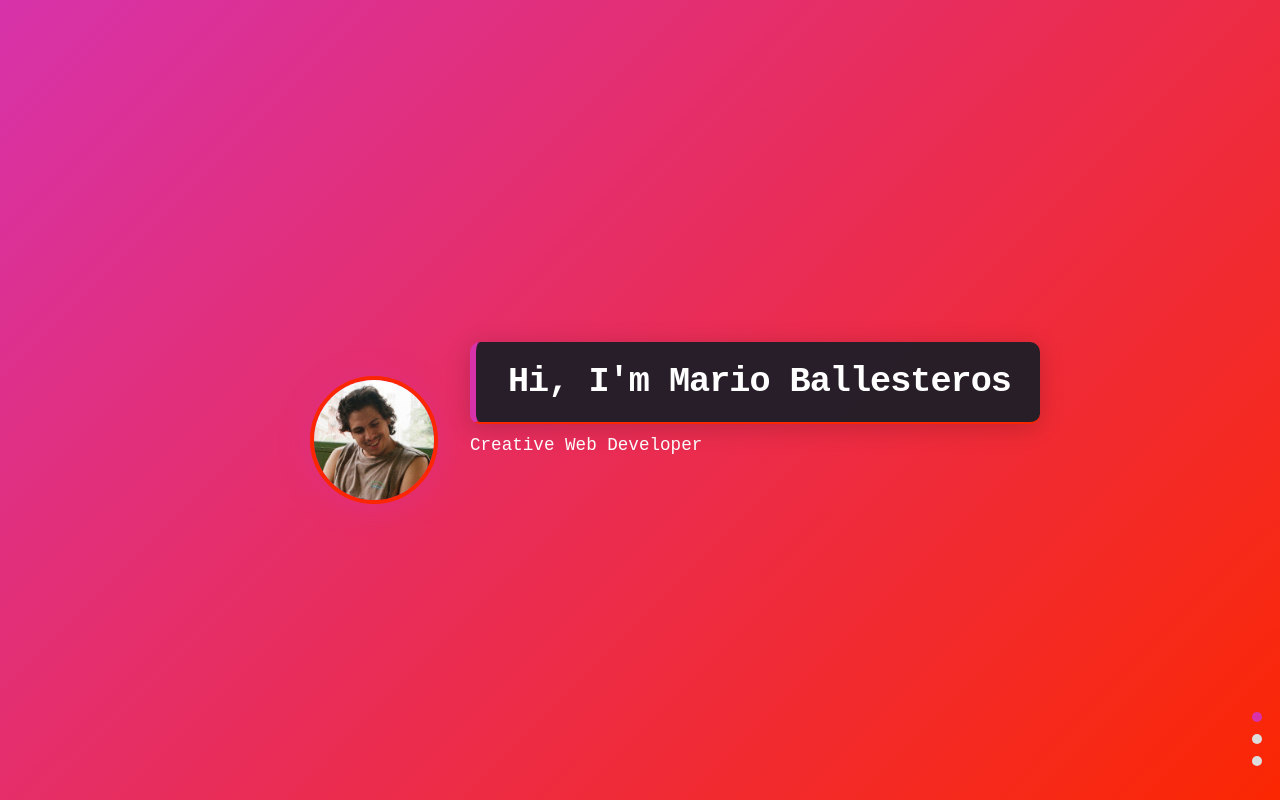
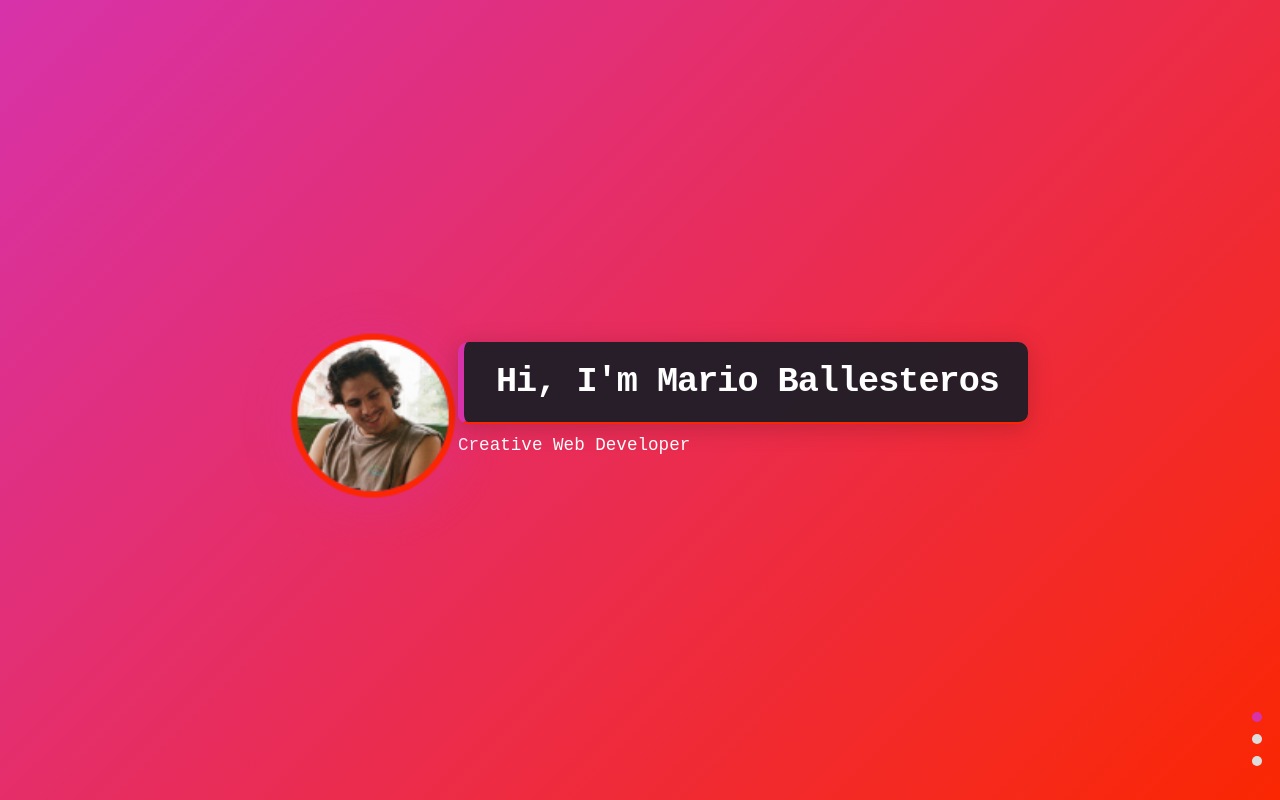
Before and after one commit to marioflwrs/marioflwrs.github.io, a React (Vite) app: page / in a window 1280 px wide. Built offline with nearby package versions, Linux system fonts and the light colour scheme.

Commit message:
animation added to the avatar

```diff
--- a/src/App.tsx
+++ b/src/App.tsx
@@ -65,40 +65,32 @@ function HeroSection() {
 	src="/avatar.png"
 	alt="Mario Ballesteros"
 	initial={{ scale: 0.7, opacity: 0, y: 40 }}
-	animate={{ scale: 1, opacity: 1 }}
-	transition={{ duration: 0.8, ease: 'easeOut' }}
+	animate={{
+	  scale: [0.4, 2.2, 0.6, 1.8, 0.5, 2.5, 0.4],
+	  opacity: 1,
+	  y: [0, -18, 0, 18, 0],
+	  x: [0, 12, 0, -12, 0],
+	}}
+	transition={{
+	  scale: { duration: 10, repeat: Infinity, repeatType: 'loop', ease: 'easeInOut' },
+	  opacity: { duration: 0.8, ease: 'easeOut' },
+	  y: { duration: 8, repeat: Infinity, repeatType: 'loop', ease: 'easeInOut' },
+	  x: { duration: 10, repeat: Infinity, repeatType: 'loop', ease: 'easeInOut' },
+	}}
 	style={{
-	  width: 120,
-	  height: 120,
+	  width: 'min(12vw, 96px)',
+	  height: 'min(12vw, 96px)',
+	  minWidth: 32,
+	  minHeight: 32,
+	  maxWidth: 192,
+	  maxHeight: 192,
 	  borderRadius: '50%',
 	  border: `4px solid ${ACCENT2}`,
 	  objectFit: 'cover',
 	  boxShadow: `0 4px 32px ${ACCENT1}55`,
 	  position: 'relative',
+	  willChange: 'transform',
 	}}
-	whileHover={undefined}
-  />
-  {/* Bounce animation overlay */}
-  <motion.div
-	style={{
-	  position: 'absolute',
-	  left: 0,
-	  top: 0,
-	  width: 120,
-	  height: 120,
-	  pointerEvents: 'none',
-	}}
-	animate={{
-	  y: [0, -30, 0, 30, 0],
-	  x: [0, 20, 0, -20, 0],
-	}}
-	transition={{
-	  duration: 4,
-	  repeat: Infinity,
-	  repeatType: 'loop',
-	  ease: 'easeInOut',
-	}}
-	children={null}
   />
 		<div style={{
 		  display: 'flex',
```
